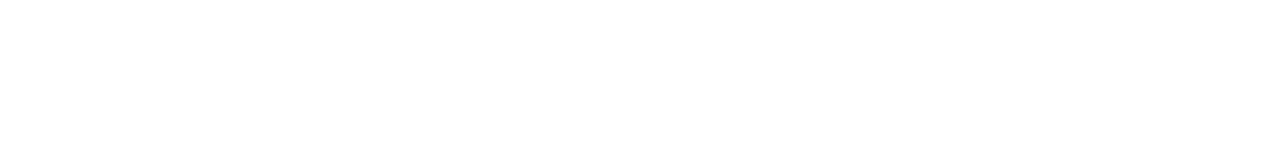
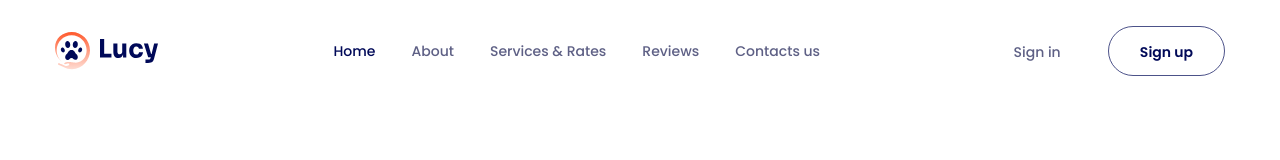
Before and after one commit to VuLong1894/htmlcss-project-05, a plain HTML site: page index.html in a window 1280 px wide. Drawn offline with Linux system fonts and the light colour scheme.

Commit message:
Phần header

```diff
--- a/assets/css/styles.css
+++ b/assets/css/styles.css
@@ -32,3 +32,67 @@ button {
   font-size: inherit;
   font-family: inherit;
 }
+
+.container {
+  width: 1170px;
+  max-width: calc(100% - 48px);
+  margin: 0 auto;
+}
+
+.btn {
+  --height: 56px;
+
+  display: inline-block;
+  min-width: 130px;
+  height: var(--height);
+  line-height: var(--height);
+  text-align: center;
+  font-size: 1.4rem;
+  border-radius: 99px;
+  border: 1px solid rgba(0, 9, 88, 0.7);
+  color: #000958;
+  font-weight: 600;
+}
+
+/* Header */
+.header {
+  padding: 26px 0;
+}
+.header__inner {
+  display: flex;
+  justify-content: space-between;
+  align-items: center;
+}
+.navbar__list {
+  display: flex;
+}
+
+.navbar__link,
+.header-action__link {
+  color: #5e6085;
+  font-size: 1.4rem;
+  font-weight: 500;
+  line-height: 1;
+  padding: 8px 18px;
+}
+
+.navbar__link:hover,
+.header-action__link:hover {
+  color: #000958;
+  text-shadow: 1px 0 0 currentColor;
+}
+
+.navbar__link-active {
+  color: #000958;
+}
+
+.header-action__btn {
+  --height: 50px;
+  min-width: 117px;
+  margin-left: 25px;
+}
+
+.header-action__btn:hover {
+  border-color: #ff5b2e;
+  color: #ff5b2e;
+}
--- a/index.html
+++ b/index.html
@@ -93,5 +93,42 @@
     <!-- Styles css -->
     <link rel="stylesheet" href="./assets/css/styles.css" />
   </head>
-  <body></body>
+  <body>
+    <!-- Header -->
+    <header class="header">
+      <div class="container">
+        <div class="header__inner">
+          <!-- Logo -->
+          <img src="./assets/img/logo.svg" alt="Lucy" />
+
+          <!-- Navbar -->
+          <nav class="navbar">
+            <ul class="navbar__list">
+              <li class="navbar__item">
+                <a href="/" class="navbar__link navbar__link-active">Home</a>
+              </li>
+              <li class="navbar__item">
+                <a href="#!" class="navbar__link">About</a>
+              </li>
+              <li class="navbar__item">
+                <a href="#!" class="navbar__link">Services & Rates</a>
+              </li>
+              <li class="navbar__item">
+                <a href="#!" class="navbar__link">Reviews</a>
+              </li>
+              <li class="navbar__item">
+                <a href="#!" class="navbar__link">Contacts us</a>
+              </li>
+            </ul>
+          </nav>
+
+          <!-- Header action -->
+          <div class="header-action">
+            <a href="#!" class="header-action__link">Sign in</a>
+            <a href="#!" class="btn header-action__btn">Sign up</a>
+          </div>
+        </div>
+      </div>
+    </header>
+  </body>
 </html>
```
Also changed, not shown: assets/img/logo.svg (added).
